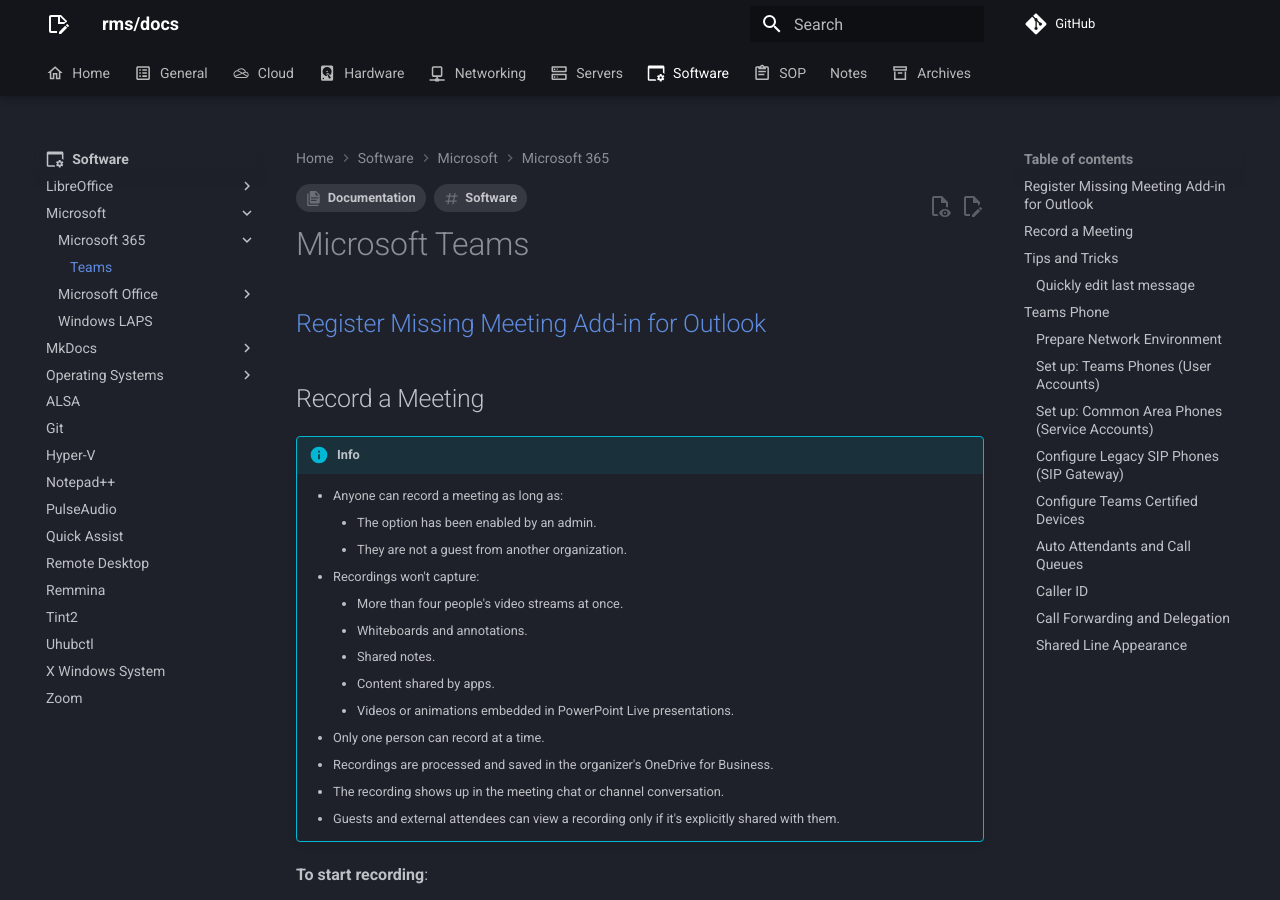
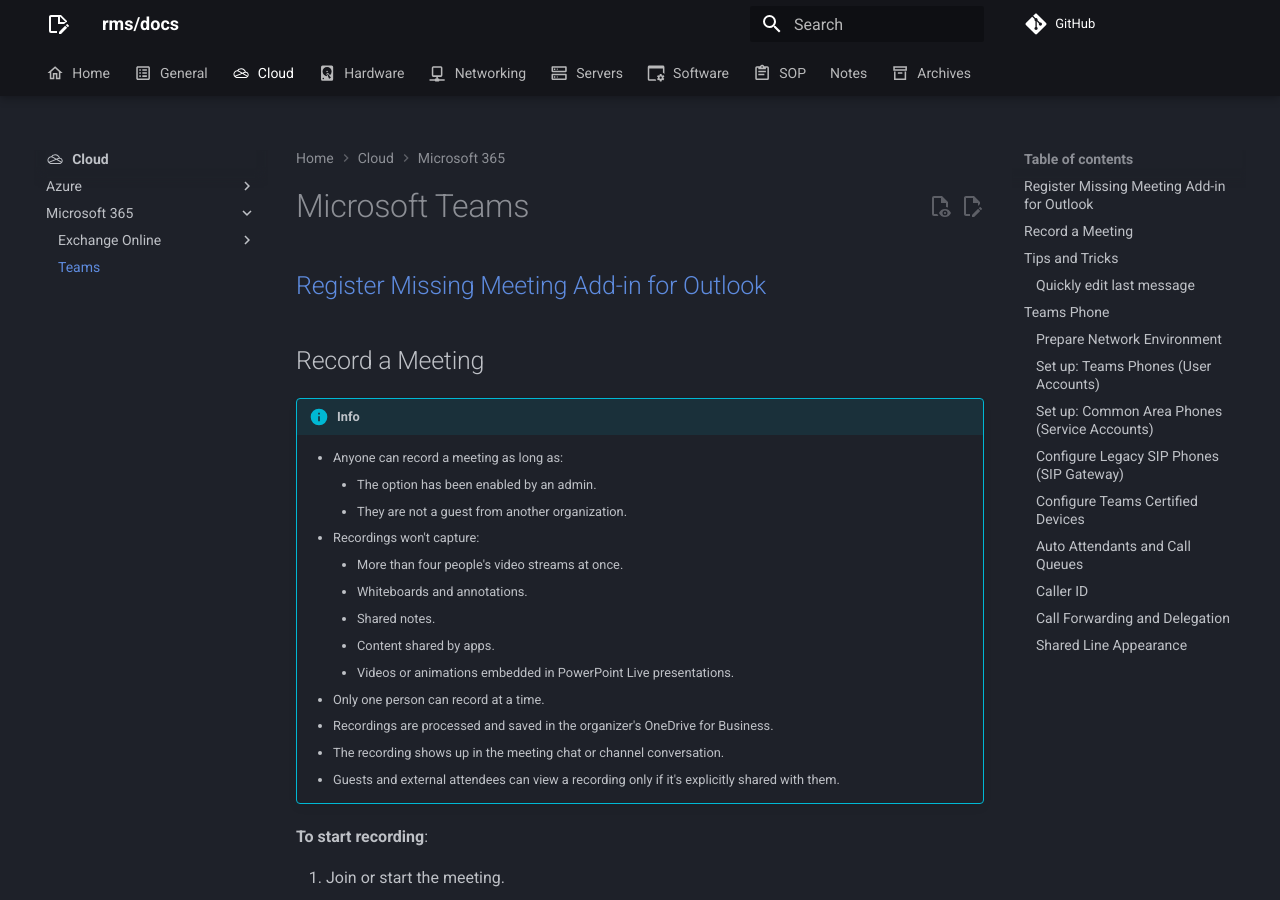
Before and after one commit to rmscode/binary-garden, an MkDocs documentation site: the page built from docs/cloud/microsoft-365/ms-teams.md, in a window 1280 px wide and 900 px high. Built offline with MkDocs 1.6.1 and Material for MkDocs 9.7.7, drawn with Linux system fonts in a browser that asks for light colours; comment, search, counter and statistics services are not loaded.

Commit message:
chore(ms-teams): move to cloud/microsoft-365/
chore(mkdocs): update page tree

```diff
--- a/mkdocs.yml
+++ b/mkdocs.yml
@@ -149,6 +149,7 @@
     - Microsoft 365:
       - Exchange Online:
         - Hybrid Deployment: cloud/microsoft-365/exchange-online/hybrid-deployment.md
+      - Teams: cloud/microsoft-365/ms-teams.md
   - Hardware:
     - hardware/index.md
     - Dell EMC:
@@ -271,8 +272,6 @@
     - LibreOffice:
       - Impress: software/libre-office/impress.md
     - Microsoft:
-      - Microsoft 365:
-        - Teams: software/microsoft-365/teams/ms-teams.md
       - Microsoft Office:
         - Outlook: software/microsoft-office/outlook/outlook.md
         - Word:
```
Also changed, not shown: docs/cloud/microsoft-365/ms-teams.md (renamed from docs/software/microsoft-365/teams/ms-teams.md).
